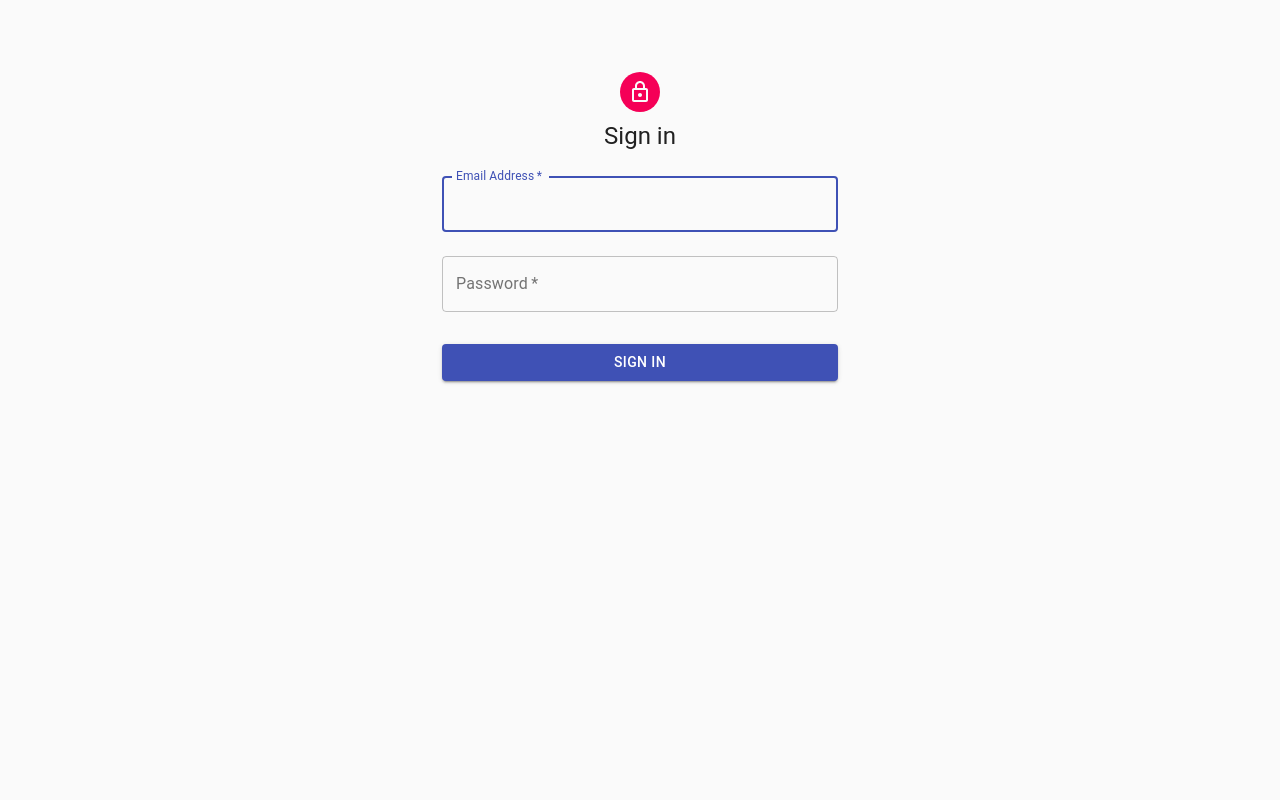
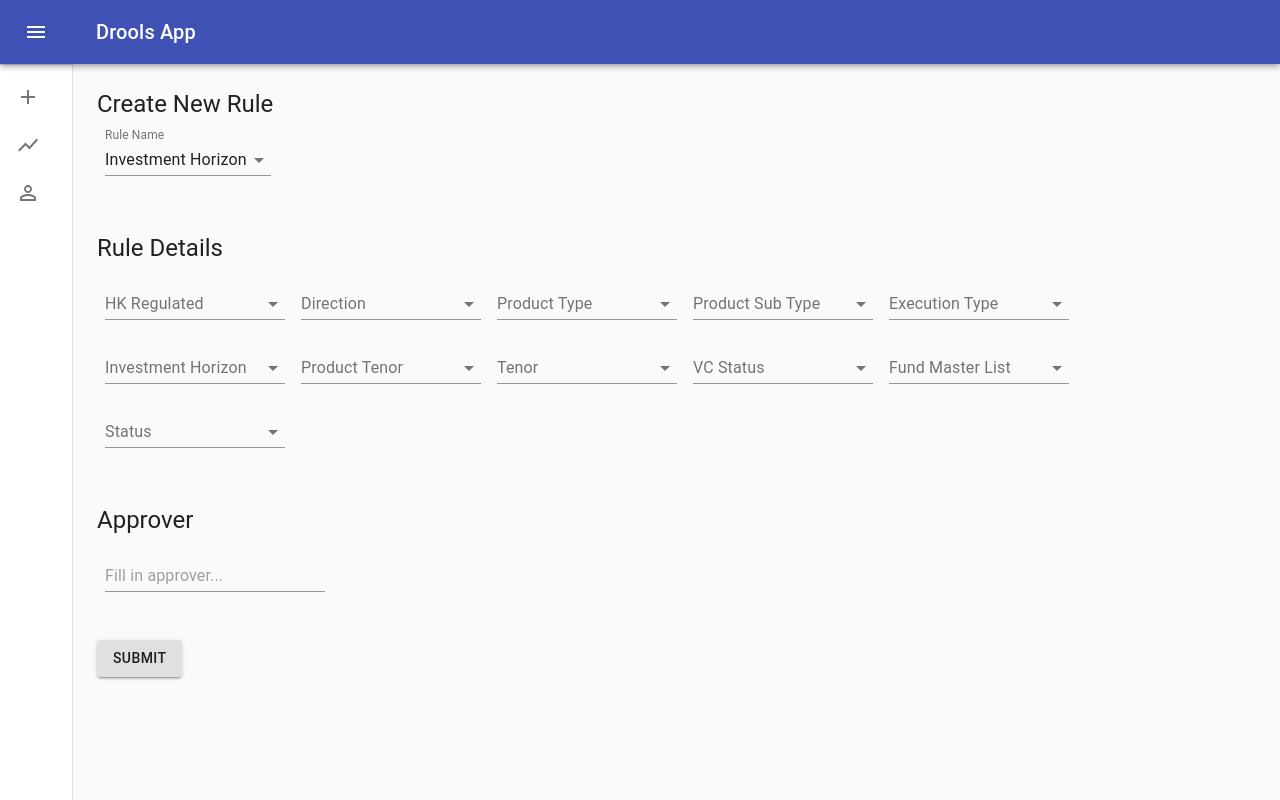
Before and after one commit to EugeneYiren/drools, a React (Create React App) app in the folder droolsapp/: page /home in a window 1280 px wide. Before the commit this address led to /home#/login. Built offline with nearby package versions, Linux system fonts and the light colour scheme; what reduxsauce would draw is missing.

Commit message:
Remove routing

```diff
--- a/droolsapp/src/App.js
+++ b/droolsapp/src/App.js
@@ -1,8 +1,6 @@
 import React from 'react'
-import { Switch, Route, Redirect } from 'react-router-dom'
 import { Provider } from 'react-redux'
 import ConfigureStore from './store/configureStore'
-import LoginPage from './pages/loginPage'
 import HomePage from './pages/homePage'
 
 const store = ConfigureStore()
@@ -11,11 +9,7 @@ function App() {
   return (
     <Provider store={store}>
       <div className="App">
-        <Switch>
-          <Redirect exact from="/" to="/login" />
-          <Route path="/login" component={LoginPage} />
-          <Route path="/home" component={HomePage} />
-        </Switch>
+        <HomePage />
       </div>
     </Provider>
   )
--- a/droolsapp/src/index.js
+++ b/droolsapp/src/index.js
@@ -1,15 +1,12 @@
 import React from 'react'
 import ReactDOM from 'react-dom'
-import { HashRouter } from 'react-router-dom'
 import './index.css'
 import App from './App'
 import * as serviceWorker from './serviceWorker'
 
 ReactDOM.render(
   <React.StrictMode>
-    <HashRouter>
-      <App />
-    </HashRouter>
+    <App />
   </React.StrictMode>,
   document.getElementById('root')
 )
--- a/droolsapp/src/pages/homePage.jsx
+++ b/droolsapp/src/pages/homePage.jsx
@@ -1,6 +1,5 @@
 import React, { Component } from 'react'
 import { connect } from 'react-redux'
-import { withRouter } from 'react-router-dom'
 import PropTypes from 'prop-types'
 import CssBaseline from '@material-ui/core/CssBaseline'
 import { withStyles } from '@material-ui/core/styles'
@@ -208,6 +207,6 @@ const mapDispatchToProps = {
   getPrrCprRule: getPrrCprRuleAction,
 }
 
-export default withRouter(
-  withStyles(useStyles)(connect(mapStateToProps, mapDispatchToProps)(HomePage))
+export default withStyles(useStyles)(
+  connect(mapStateToProps, mapDispatchToProps)(HomePage)
 )
```
